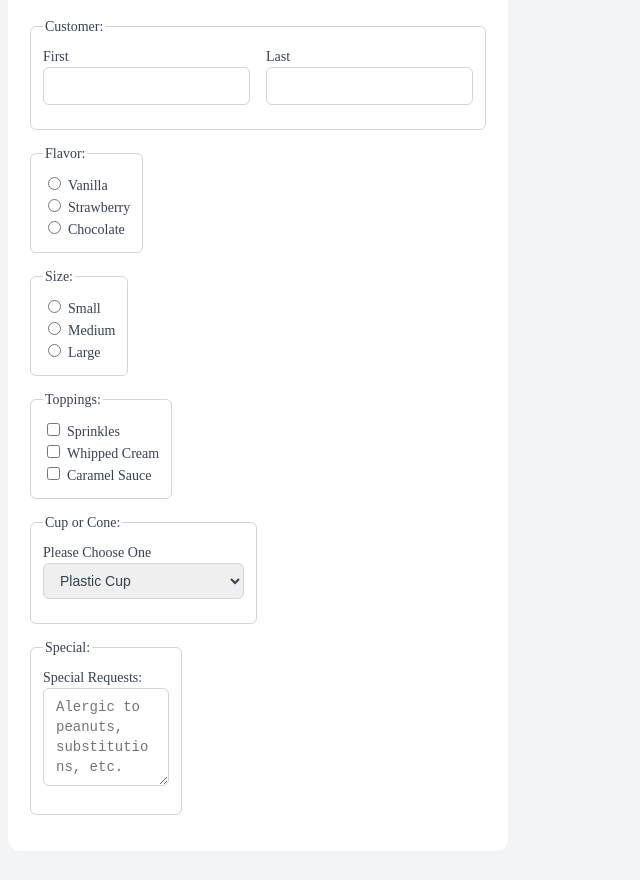
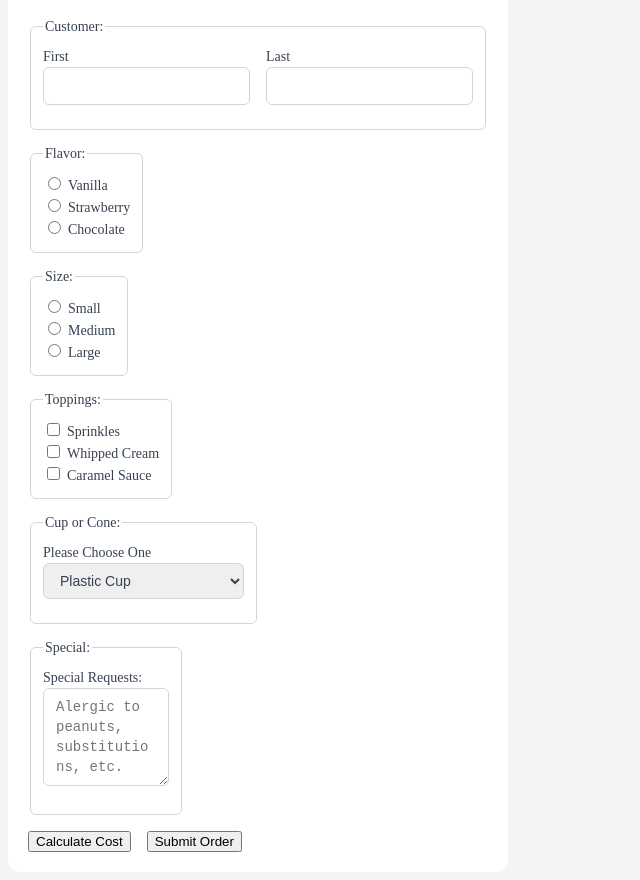
Before and after one commit to walk1ngl3af/inputTypes, a plain HTML site: page index.html in a window 1280 px wide. Shown: the part 89-969 px from the top of the page, without its empty margins (0-640 px from the left). Before the commit the page ends 948 px from the top, so only its background shows below. Drawn offline with Linux system fonts and the light colour scheme.

Commit message:
Second Commit

```diff
--- a/index.html
+++ b/index.html
@@ -93,6 +93,10 @@
                   <textarea id="SpecialRequests" name="SpecialRequests" rows="4" cols="10" placeholder="Alergic to peanuts, substitutions, etc."></textarea>
               </fieldset>
           </div>
+          <div class="row">
+              <button type="button" onclick="alert(`Free today for our Grand Opening!`) ">Calculate Cost</button>
+              <button type="submit">Submit Order</button>
+          </div>
       </form>
     </div>
   </div>
```
